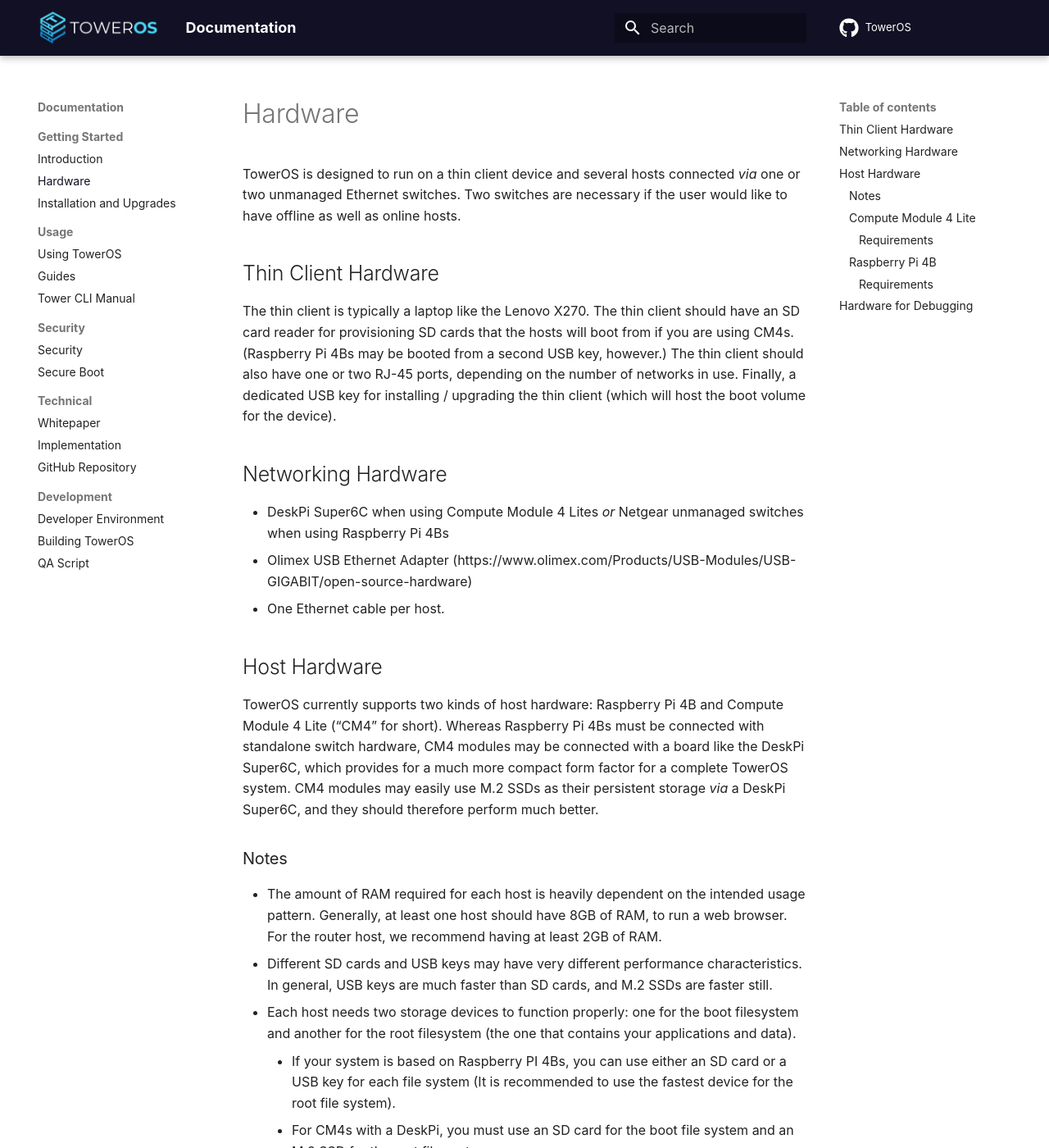
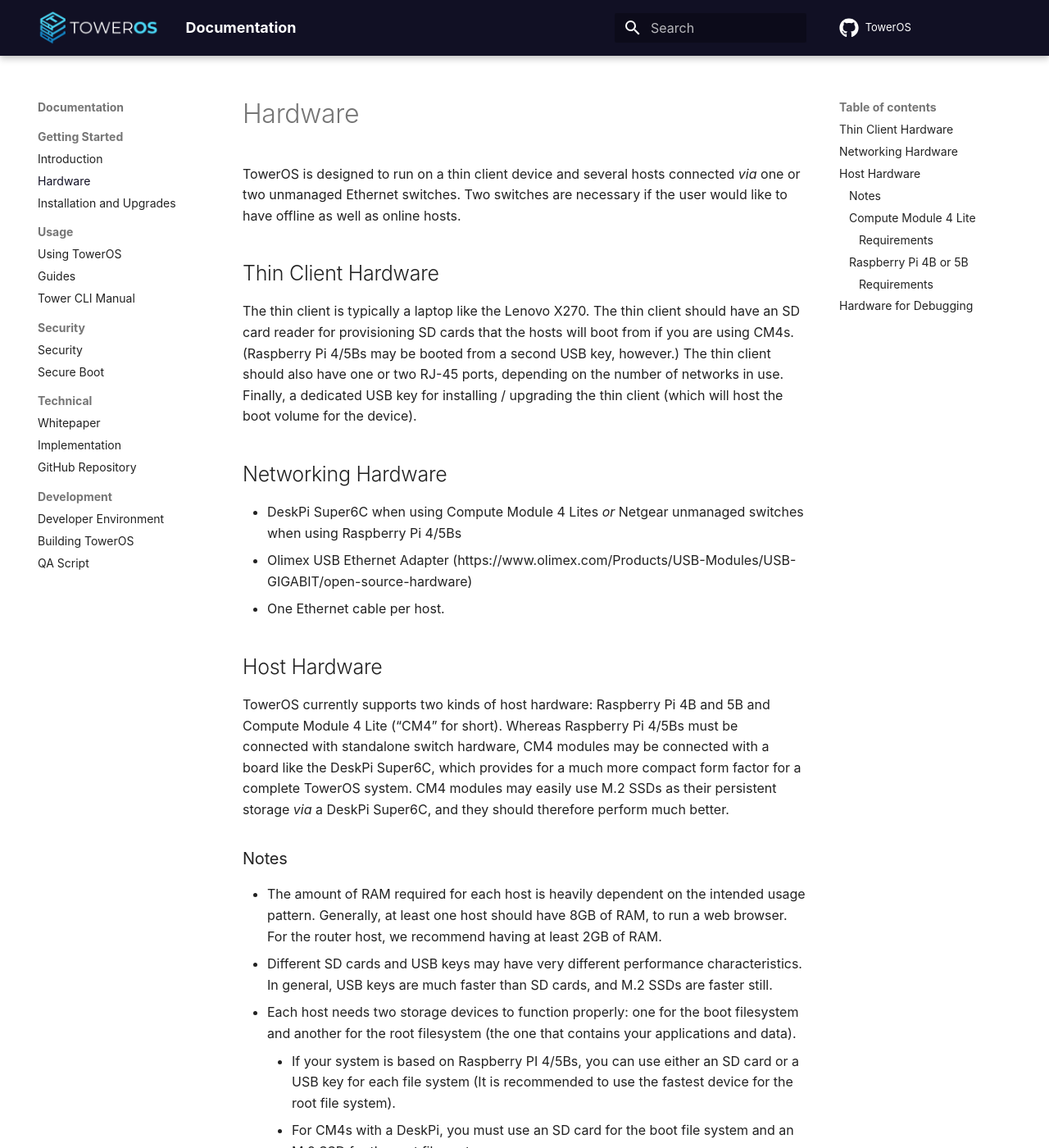
Before and after one commit to towercomputers/toweros, an MkDocs documentation site: the page built from docs/src/hardware.md, in a window 1280 px wide and 1400 px high. Shown: the whole window at 82% size. Built offline with MkDocs 1.6.1 and Material for MkDocs 9.7.7, drawn with Linux system fonts in a browser that asks for light colours; comment, search, counter and statistics services are not loaded; some of the changed text lies outside the part shown.

Commit message:
Add RPI5 support in documentation

```diff
--- a/docs/src/hardware.md
+++ b/docs/src/hardware.md
@@ -4,23 +4,23 @@
 
 
 ## Thin Client Hardware
-The thin client is typically a laptop like the Lenovo X270. The thin client should have an SD card reader for provisioning SD cards that the hosts will boot from if you are using CM4s. (Raspberry Pi 4Bs may be booted from a second USB key, however.) The thin client should also have one or two RJ-45 ports, depending on the number of networks in use. Finally, a dedicated USB key for installing / upgrading the thin client (which will host the boot volume for the device).
+The thin client is typically a laptop like the Lenovo X270. The thin client should have an SD card reader for provisioning SD cards that the hosts will boot from if you are using CM4s. (Raspberry Pi 4/5Bs may be booted from a second USB key, however.) The thin client should also have one or two RJ-45 ports, depending on the number of networks in use. Finally, a dedicated USB key for installing / upgrading the thin client (which will host the boot volume for the device).
 
 
 ## Networking Hardware
-- DeskPi Super6C when using Compute Module 4 Lites *or* Netgear unmanaged switches when using Raspberry Pi 4Bs
+- DeskPi Super6C when using Compute Module 4 Lites *or* Netgear unmanaged switches when using Raspberry Pi 4/5Bs
 - Olimex USB Ethernet Adapter (https://www.olimex.com/Products/USB-Modules/USB-GIGABIT/open-source-hardware)
 - One Ethernet cable per host.
 
 
 ## Host Hardware
-TowerOS currently supports two kinds of host hardware: Raspberry Pi 4B and Compute Module 4 Lite (“CM4” for short). Whereas Raspberry Pi 4Bs must be connected with standalone switch hardware, CM4 modules may be connected with a board like the DeskPi Super6C, which provides for a much more compact form factor for a complete TowerOS system. CM4 modules may easily use M.2 SSDs as their persistent storage _via_ a DeskPi Super6C, and they should therefore perform much better.
+TowerOS currently supports two kinds of host hardware: Raspberry Pi 4B  and 5B and Compute Module 4 Lite (“CM4” for short). Whereas Raspberry Pi 4/5Bs must be connected with standalone switch hardware, CM4 modules may be connected with a board like the DeskPi Super6C, which provides for a much more compact form factor for a complete TowerOS system. CM4 modules may easily use M.2 SSDs as their persistent storage _via_ a DeskPi Super6C, and they should therefore perform much better.
 
 ### Notes
 - The amount of RAM required for each host is heavily dependent on the intended usage pattern. Generally, at least one host should have 8GB of RAM, to run a web browser. For the router host, we recommend having at least 2GB of RAM.
 - Different SD cards and USB keys may have very different performance characteristics. In general, USB keys are much faster than SD cards, and M.2 SSDs are faster still.
 - Each host needs two storage devices to function properly: one for the boot filesystem and another for the root filesystem (the one that contains your applications and data).
-    - If your system is based on Raspberry PI 4Bs, you can use either an SD card or a USB key for each file system (It is recommended to use the fastest device for the root file system).
+    - If your system is based on Raspberry PI 4/5Bs, you can use either an SD card or a USB key for each file system (It is recommended to use the fastest device for the root file system).
     - For CM4s with a DeskPi, you must use an SD card for the boot file system and an M.2 SSD for the root file system.
     - The decryption key for the root filesystem is stored directly on the boot device, so the user may remove this device when leaving the host hardware unattended to protect against data theft by physical means.
 
@@ -40,16 +40,17 @@
 - CM4s must use an M.2 SSD for the root partition.
 
 
-### Raspberry Pi 4B
+### Raspberry Pi 4B or 5B
 
 ![Diagram - RPi](img/diagram-rpi.png)
 
-Using standard Raspberry Pi 4Bs for your system is most appropriate if it does not need to be portable, because of the additional bulk of the Raspberry Pi form factor. If you wish to support offline hosts, then you need two unmanaged switches; otherwise, one will do.
+Using standard Raspberry Pi 4/5Bs for your system is most appropriate if it does not need to be portable, because of the additional bulk of the Raspberry Pi form factor. If you wish to support offline hosts, then you need two unmanaged switches; otherwise, one will do.
 
 #### Requirements
 - You will need either two USB keys, or one USB key and one SD card per host. (For best performance, the root partition should reside on a fast USB key, which should be plugged into the blue USB 3.0 port.)
 - If you are using a PoE switch, you will need one PoE hat per host; if not, a USB hub may be used for power delivery.
 - You will need one RTC Clock hat for each offline host.
+- If you use Raspberry Pi 5B and want to boot from USB keys, you must use a 5V5A power supply.
 
 
 ## Hardware for Debugging
```
